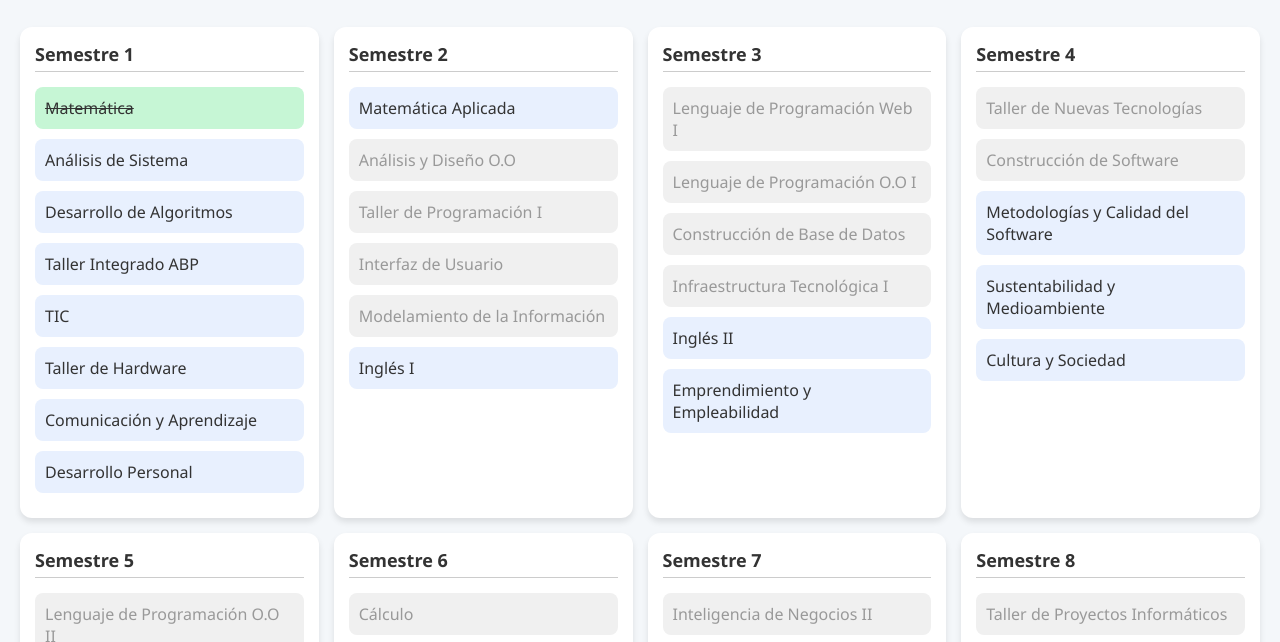
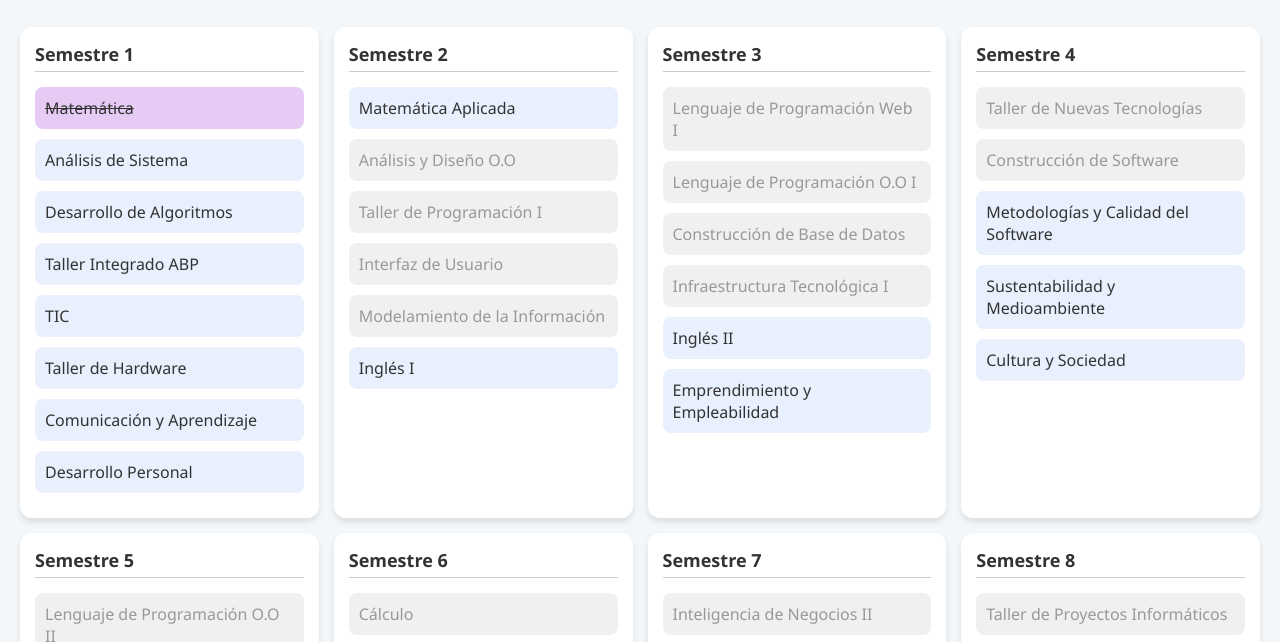
Before and after one commit to allys081/MallaCurtricular, a plain HTML site: page index.html in a window 1280 px wide. Both pictures are taken after a click on the element "Matemática". Shown: the part 87-729 px from the top of the page. Drawn offline with Linux system fonts and the light colour scheme.

Commit message:
Update index.html

```diff
--- a/index.html
+++ b/index.html
@@ -43,7 +43,7 @@
       transition: background 0.3s;
     }
     .materia.aprobada {
-      background: #c6f6d5;
+      background: #e6ccf5; /* lila claro */
       text-decoration: line-through;
     }
     .materia.bloqueada {
```
